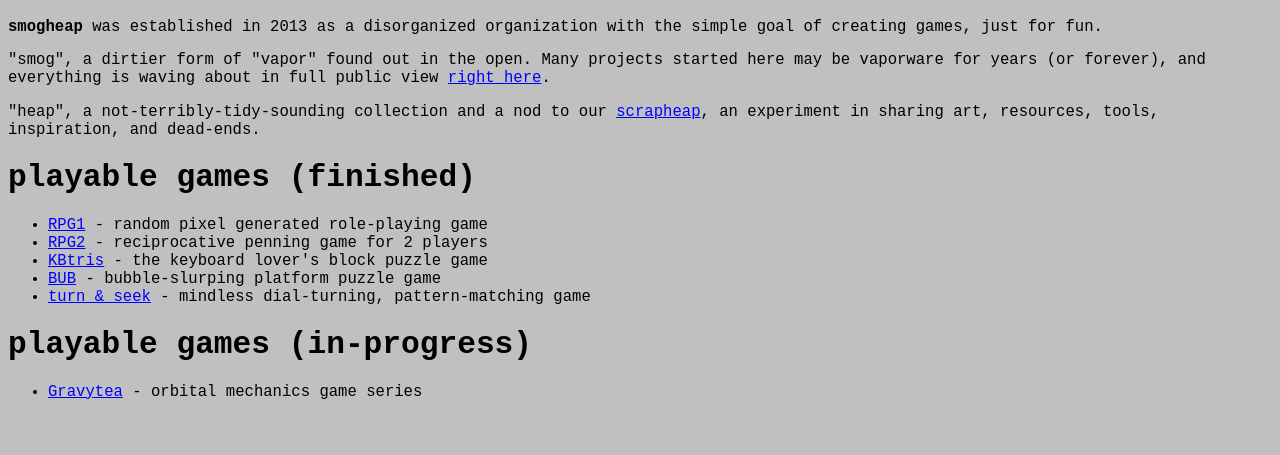
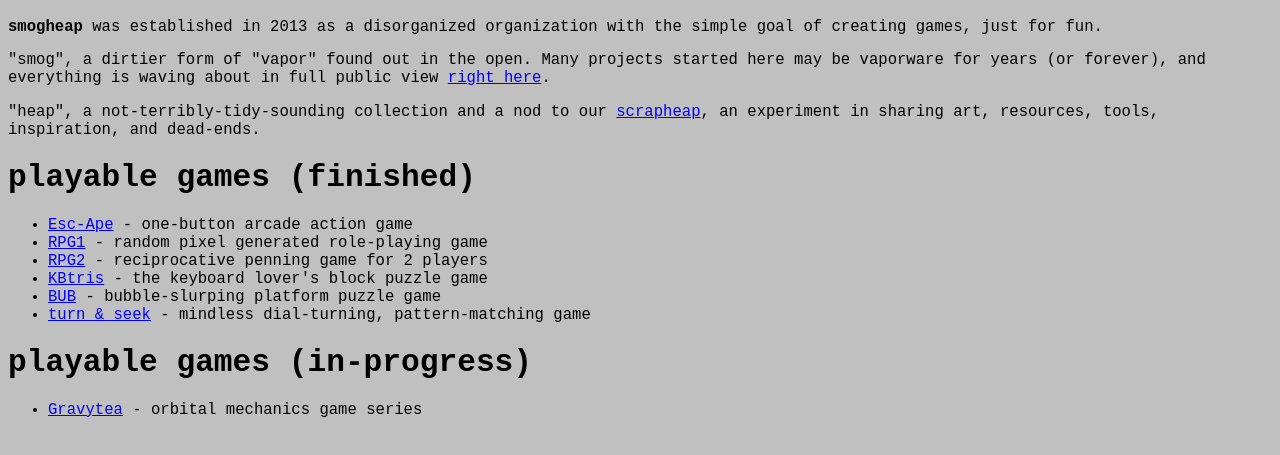
Before and after one commit to smogheap/smogheap.github.io, a plain HTML site: page index.html in a window 1280 px wide. Shown: the part 265-720 px from the top of the page. Drawn offline with Linux system fonts and the light colour scheme.

Commit message:
added esc-ape link

```diff
--- a/index.html
+++ b/index.html
@@ -42,6 +42,7 @@ an experiment in sharing art, resources, tools, inspiration, and dead-ends.
 </p>
 <h1>playable games (finished)</h1>
 <ul>
+<li><a href="https://smogheap.github.io/esc-ape">Esc-Ape</a> - one-button arcade action game</li>
 <li><a href="http://rpg1.penduin.net/">RPG1</a> - random pixel generated role-playing game</li>
 <li><a href="http://rpg2.penduin.net/">RPG2</a> - reciprocative penning game for 2 players</li>
 <li><a href="http://kbtris.penduin.net/">KBtris</a> - the keyboard lover's block puzzle game</li>
```
